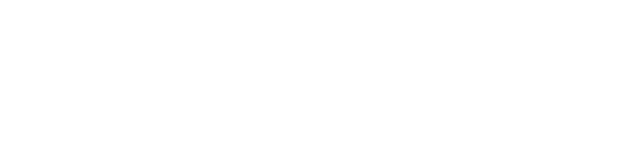
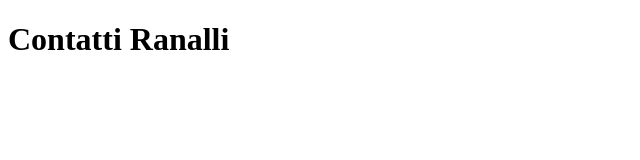
Before and after one commit to ranalliloris/4binfo_2021, a plain HTML site: page contatti.html in a window 1280 px wide. Shown: the whole page, without its empty margins (0-640 px from the left). Drawn offline with Linux system fonts and the light colour scheme.

Commit message:
Inserito h1 su contatti con cognome Ranalli

```diff
--- a/contatti.html
+++ b/contatti.html
@@ -7,6 +7,6 @@
     <title>Contatti</title>
 </head>
 <body>
-
+    <h1>Contatti Ranalli</h1>
 </body>
 </html>
```
